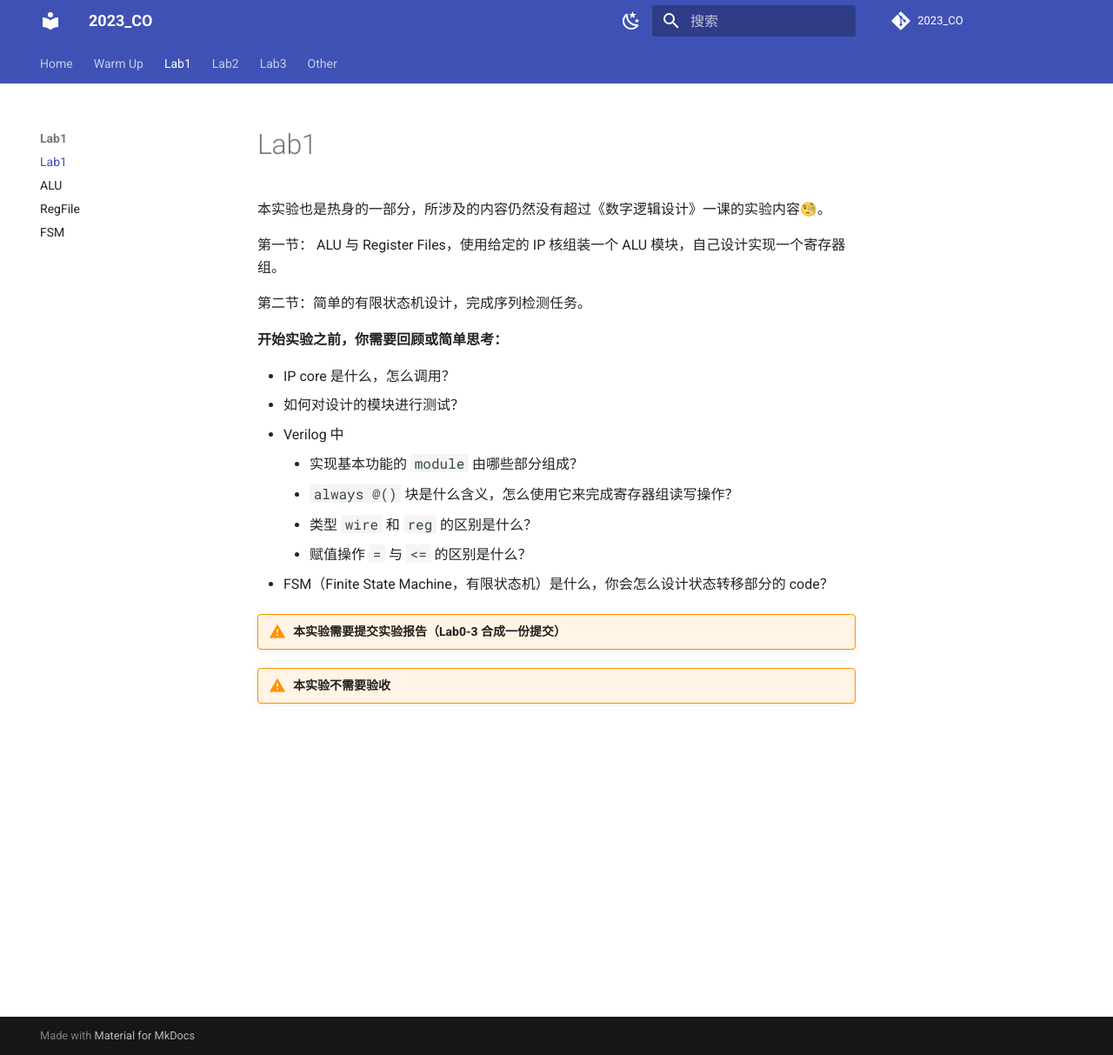
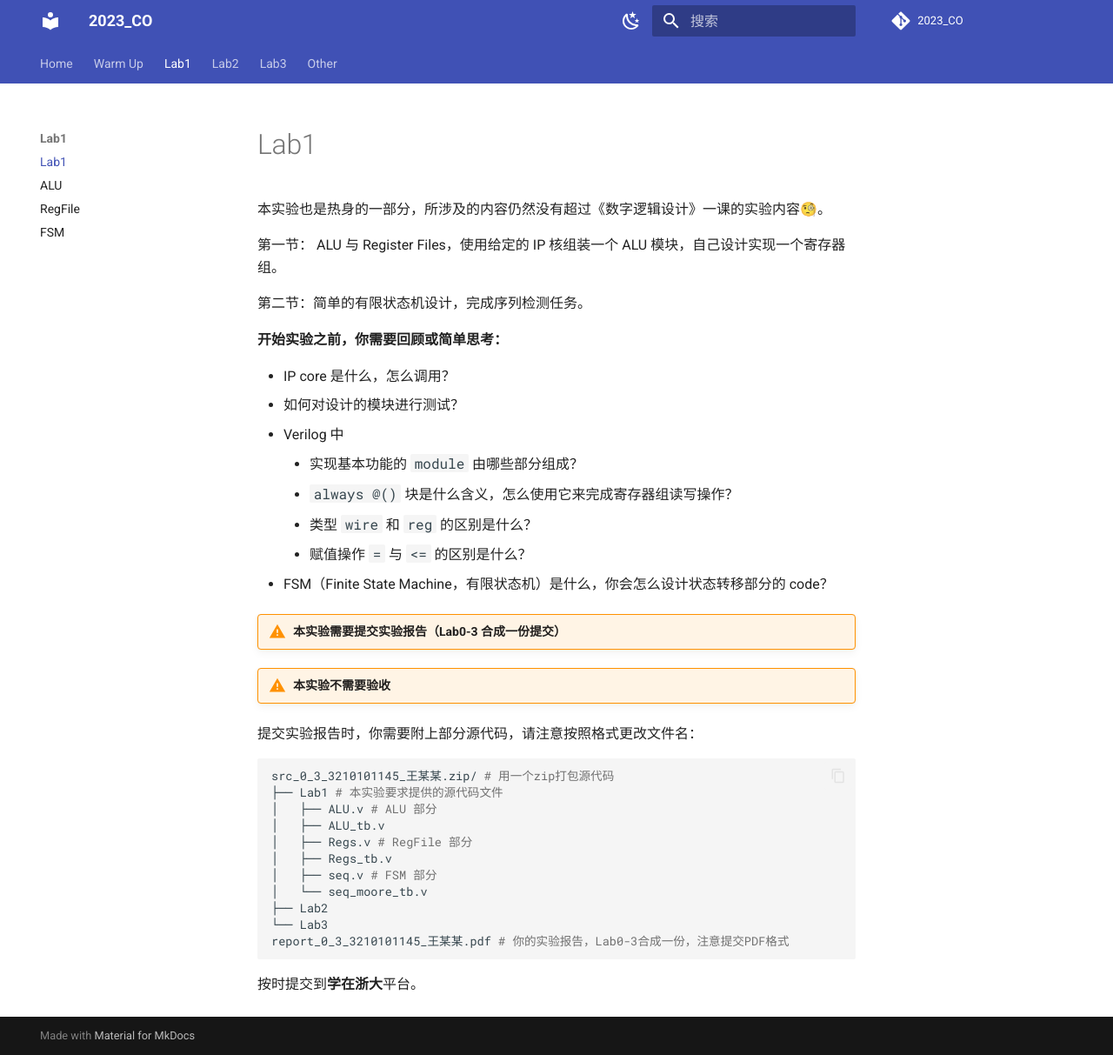
Before and after one commit to Guahao31/2023_CO, an MkDocs documentation site: the page built from docs/Lab1/Lab1.md, in a window 1280 px wide and 1213 px high. Shown: the whole window at 87% size. Built offline with MkDocs 1.6.1 and Material for MkDocs 9.7.7, drawn with Linux system fonts in a browser that asks for light colours; comment, search, counter and statistics services are not loaded.

Commit message:
add: req for source commit

````diff
--- a/docs/Lab1/Lab1.md
+++ b/docs/Lab1/Lab1.md
@@ -20,3 +20,21 @@
 !!! warning "本实验需要提交实验报告（Lab0-3 合成一份提交）"
 
 !!! warning "本实验不需要验收"
+
+提交实验报告时，你需要附上部分源代码，请注意按照格式更改文件名：
+
+```bash
+src_0_3_3210101145_王某某.zip/ # 用一个zip打包源代码
+├── Lab1 # 本实验要求提供的源代码文件
+│   ├── ALU.v # ALU 部分
+│   ├── ALU_tb.v
+│   ├── Regs.v # RegFile 部分
+│   ├── Regs_tb.v
+│   ├── seq.v # FSM 部分
+│   └── seq_moore_tb.v
+├── Lab2
+└── Lab3
+report_0_3_3210101145_王某某.pdf # 你的实验报告，Lab0-3合成一份，注意提交PDF格式
+```
+
+按时提交到**学在浙大**平台。
````
Also changed, not shown: 1 other file.
